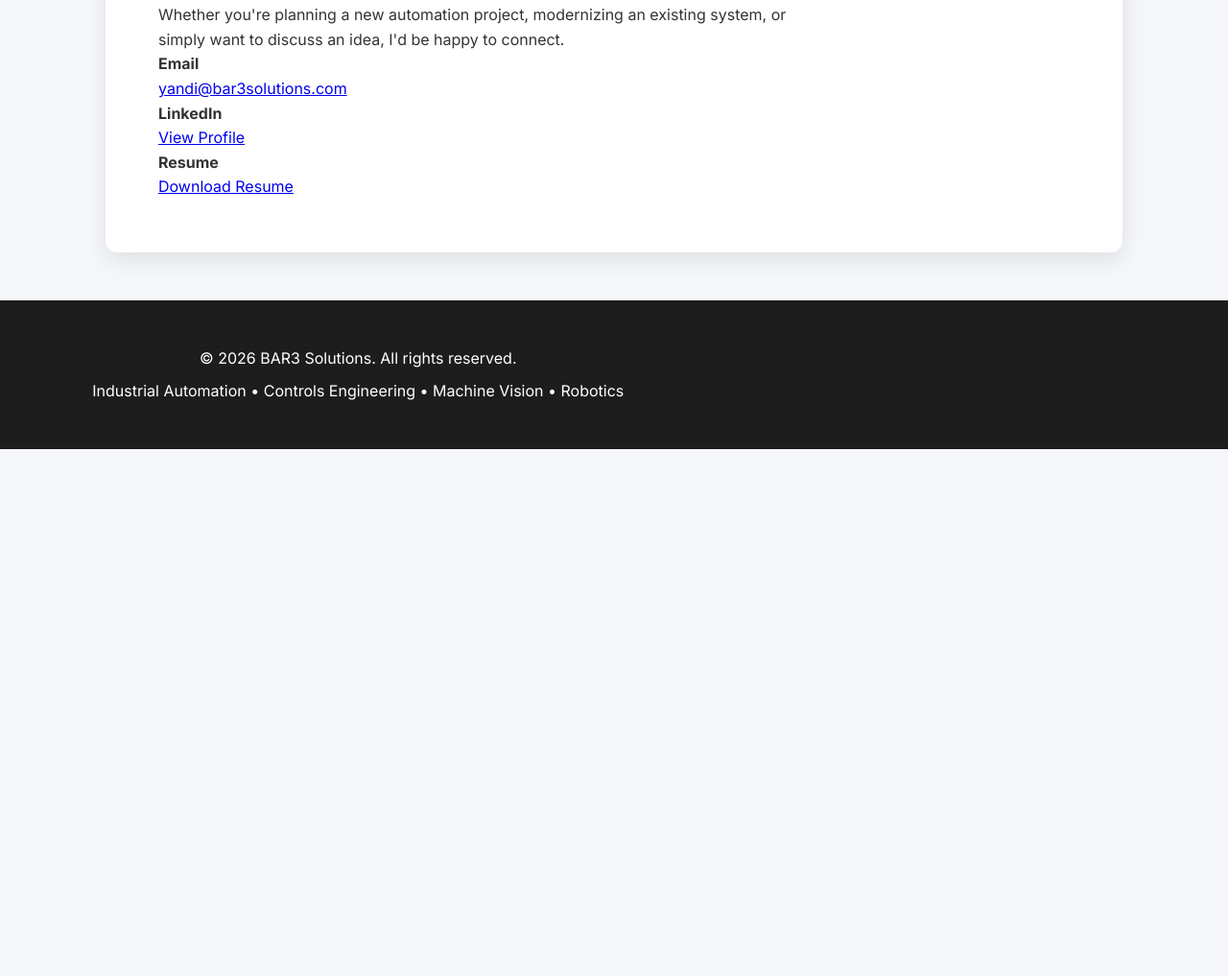
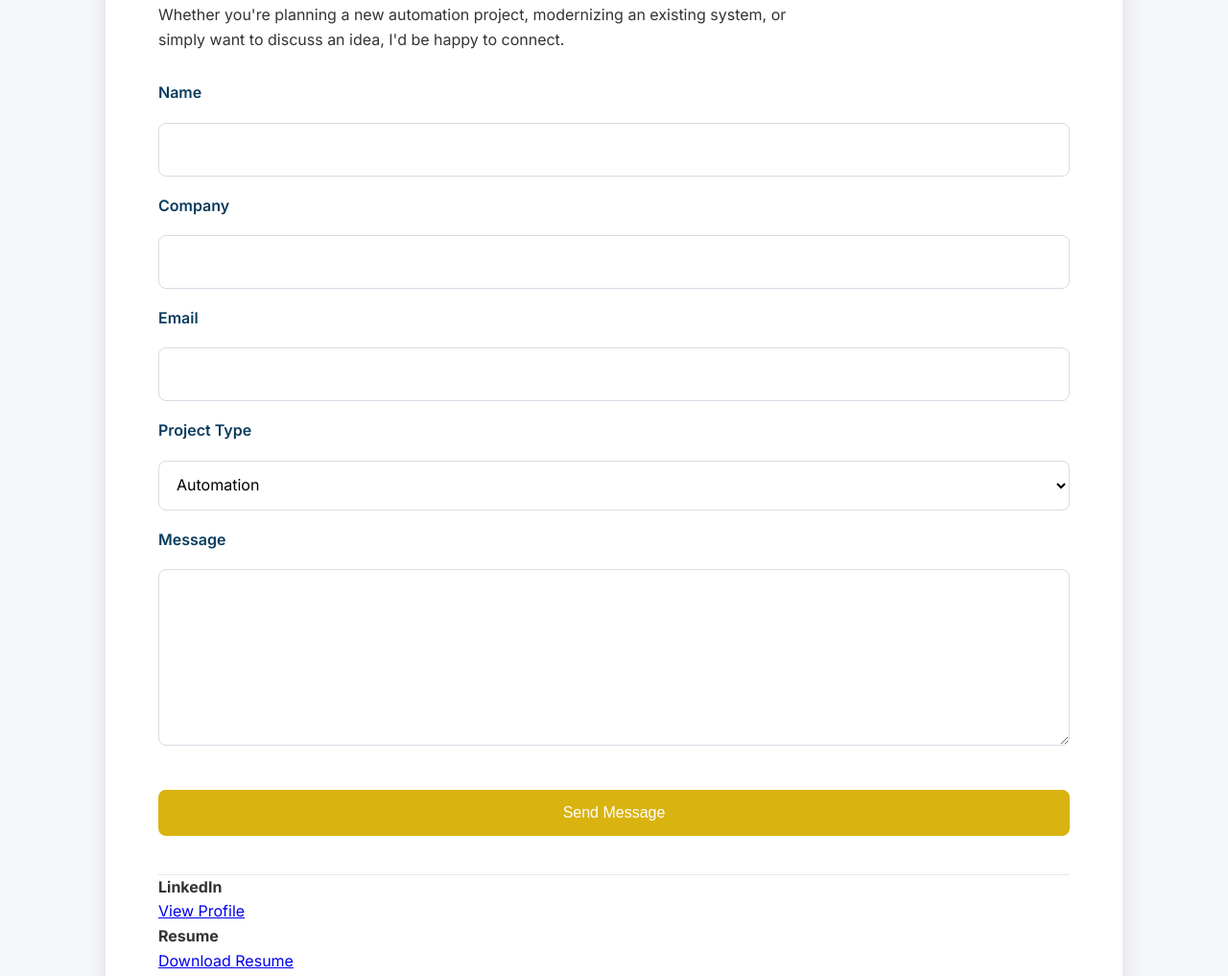
Before and after one commit to yandirb/bar3_biz_card, a plain HTML site: page index.html in a window 1280 px wide. Shown: the part 2212-3229 px from the top of the page at 96% size. Before the commit the page ends 2680 px from the top, so only its background shows below. Drawn offline with nearby package versions, Linux system fonts and the light colour scheme.

Commit message:
Added a turnstile contact form with Cloudflare Turnstile

```diff
--- a/assets/css/components.css
+++ b/assets/css/components.css
@@ -332,3 +332,66 @@
     margin:8px 0;
 
 }
+#contactForm{
+
+    display:flex;
+
+    flex-direction:column;
+
+    gap:18px;
+
+    margin-top:30px;
+
+}
+
+#contactForm label{
+
+    font-weight:600;
+
+    color:var(--primary);
+
+}
+
+#contactForm input,
+#contactForm select,
+#contactForm textarea{
+
+    width:100%;
+
+    padding:14px;
+
+    border:1px solid #D6DCE5;
+
+    border-radius:8px;
+
+    font:inherit;
+
+    background:white;
+
+}
+
+#contactForm textarea{
+
+    resize:vertical;
+
+    min-height:140px;
+
+}
+
+#contactForm input:focus,
+#contactForm select:focus,
+#contactForm textarea:focus{
+
+    outline:none;
+
+    border-color:var(--secondary);
+
+    box-shadow:0 0 0 3px rgba(50,140,193,.15);
+
+}
+
+.cf-turnstile{
+
+    margin-top:10px;
+
+}
--- a/assets/css/responsive.css
+++ b/assets/css/responsive.css
@@ -86,4 +86,9 @@
         display:flex;
 
     }
+    #contactForm{
+
+        gap:15px;
+
+    }
 }
--- a/assets/js/main.js
+++ b/assets/js/main.js
@@ -108,3 +108,18 @@
     });
 
 });
+const contactForm = document.getElementById("contactForm");
+
+if (contactForm) {
+
+    contactForm.addEventListener("submit", () => {
+
+        const button = contactForm.querySelector("button");
+
+        button.disabled = true;
+
+        button.textContent = "Sending...";
+
+    });
+
+}
--- a/index.html
+++ b/index.html
@@ -224,15 +224,82 @@
             or simply want to discuss an idea, I'd be happy to connect.
             </p>
 
-            <p>
+            <form
+                id="contactForm"
+                action="https://formspree.io/f/meeyryld"
+                method="POST">
 
-            <strong>Email</strong><br>
+                <label for="name">Name</label>
 
-            <a href="mailto:yandi@bar3solutions.com">
-            yandi@bar3solutions.com
-            </a>
+                <input
+                    type="text"
+                    id="name"
+                    name="name"
+                    required>
 
-            </p>
+                <label for="company">Company</label>
+
+                <input
+                    type="text"
+                    id="company"
+                    name="company">
+
+                <label for="email">Email</label>
+
+                <input
+                    type="email"
+                    id="email"
+                    name="email"
+                    required>
+
+                <label for="projectType">
+                    Project Type
+                </label>
+
+                <select
+                    id="projectType"
+                    name="project">
+
+                    <option>Automation</option>
+
+                    <option>PLC Programming</option>
+
+                    <option>Machine Vision</option>
+
+                    <option>Robotics</option>
+
+                    <option>Engineering Consulting</option>
+
+                    <option>Other</option>
+
+                </select>
+
+                <label for="message">
+                    Message
+                </label>
+
+                <textarea
+                    id="message"
+                    name="message"
+                    rows="6"
+                    required></textarea>
+
+                <div
+                    class="cf-turnstile"
+                    data-sitekey="0x4AAAAAAD8-I1Um9xmI5i4i">
+                </div>
+
+                <button
+                    class="button"
+                    type="submit">
+
+                    Send Message
+
+                </button>
+
+            </form>
+
+            <hr>
 
             <p>
 
@@ -279,6 +346,9 @@
     </footer>
 
     <script src="assets/js/main.js" defer></script>
-
+    <script
+    src="https://challenges.cloudflare.com/turnstile/v0/api.js"
+    defer>
+    </script>
     </body>
 </html>
```
Also changed, not shown: 2 other files.
